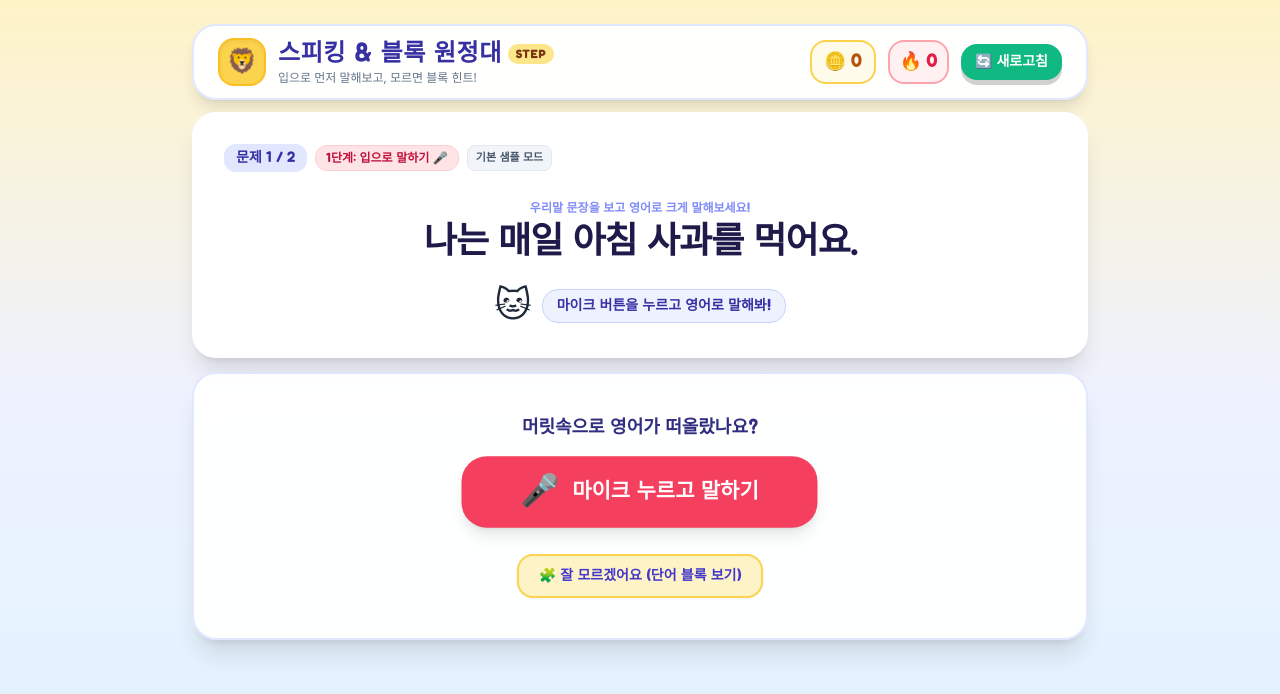
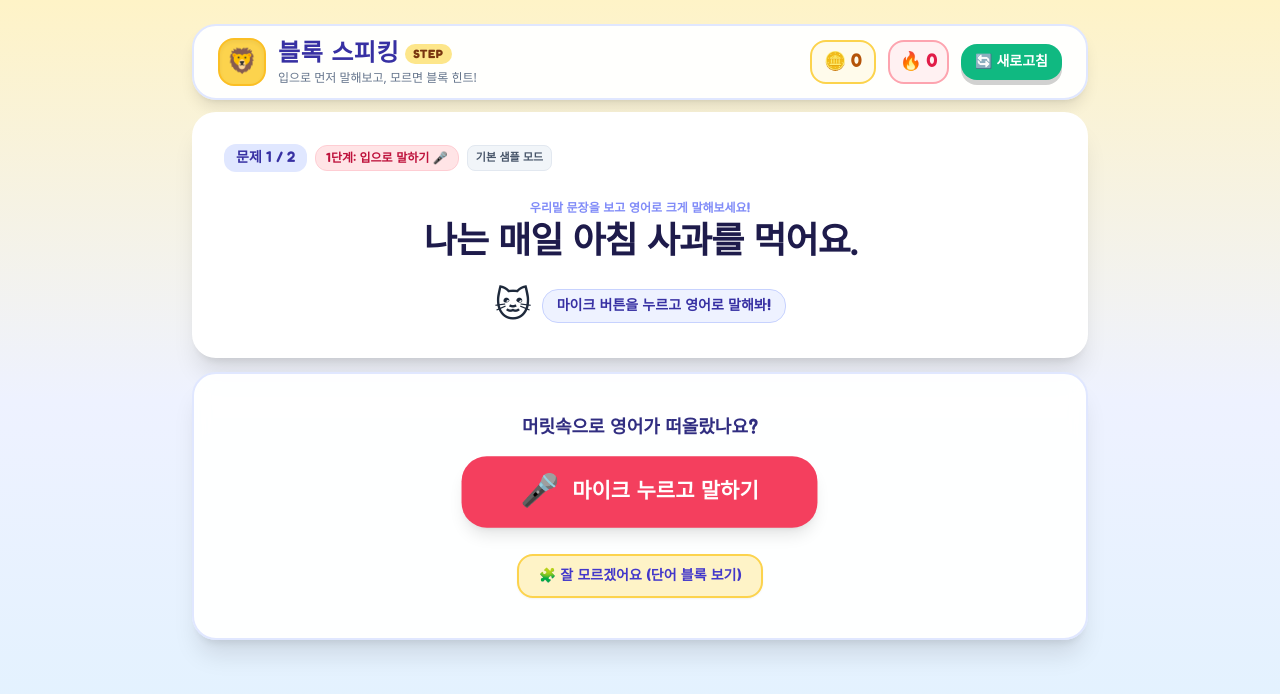
Before and after one commit to woojin-dad/english-block, a plain HTML site: page index.html in a window 1280 px wide. Drawn offline with nearby package versions, Linux system fonts and the light colour scheme; no server answers.

Commit message:
Update index.html

```diff
--- a/index.html
+++ b/index.html
@@ -95,7 +95,7 @@
       </div>
       <div>
         <h1 class="text-xl sm:text-2xl font-black text-indigo-800 tracking-wide flex items-center gap-1.5">
-          스피킹 & 블록 원정대
+          블록 스피킹
           <span class="text-xs bg-amber-200 text-amber-900 px-2 py-0.5 rounded-full uppercase tracking-wider font-english font-bold">Step</span>
         </h1>
         <p class="text-xs text-slate-500 font-sans">입으로 먼저 말해보고, 모르면 블록 힌트!</p>
```
